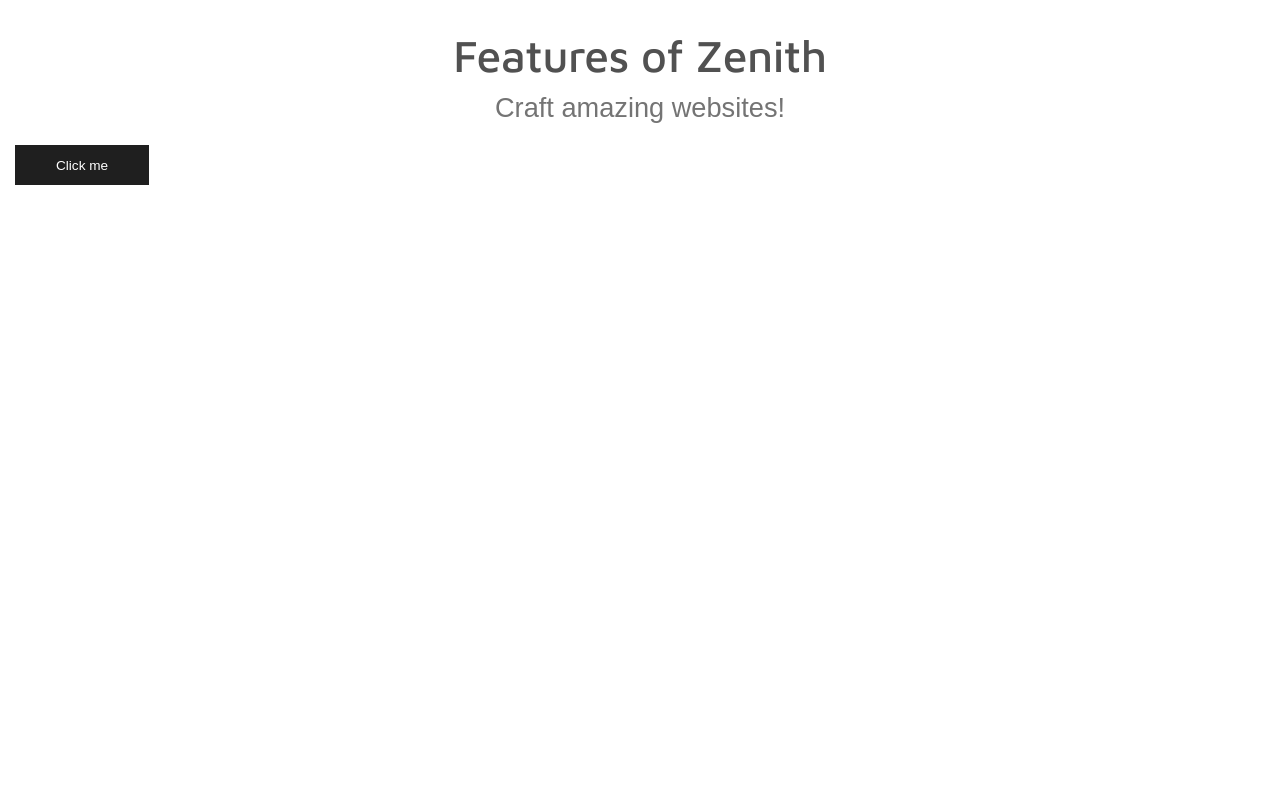
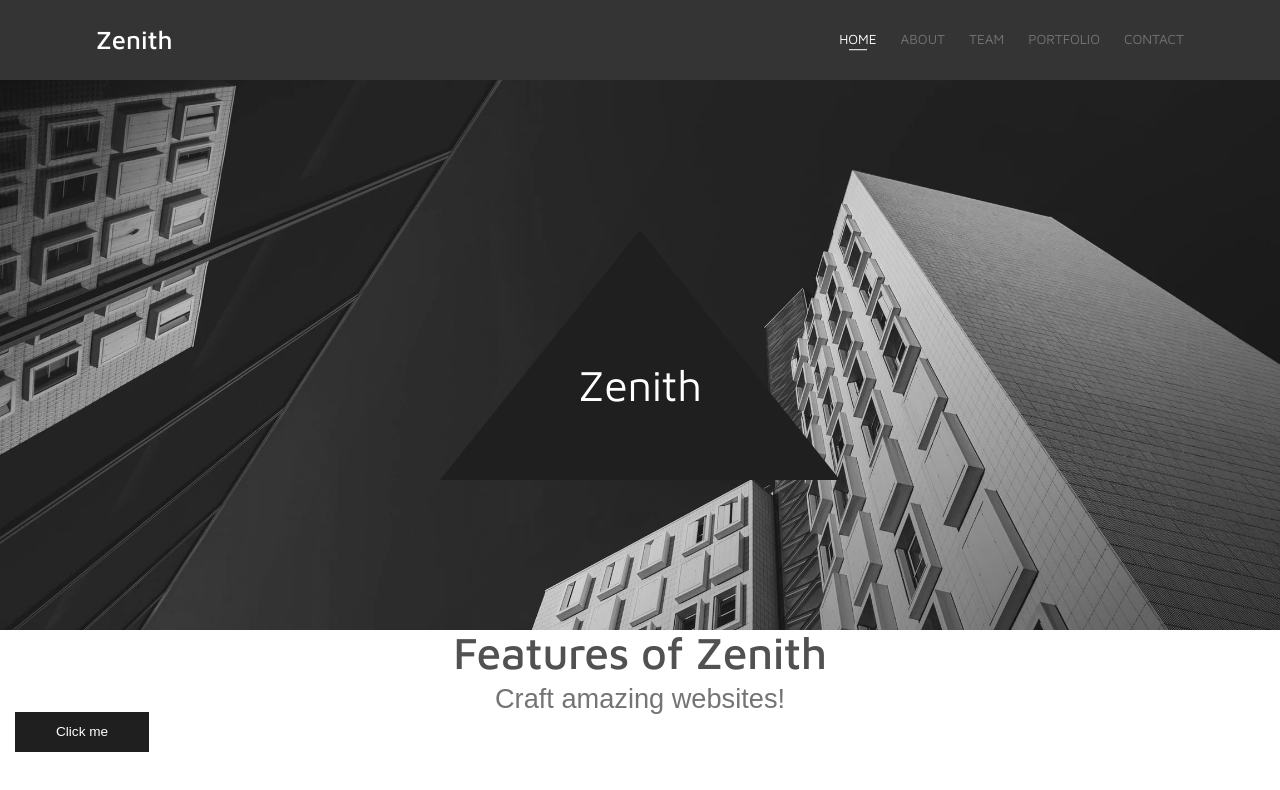
Before and after one commit to downtorio/zenith, a website: page app/index.html in a window 1280 px wide. Drawn offline with Linux system fonts and the light colour scheme; a web font is replaced by a local one.

Commit message:
Worked on basic nav layout and finished header.

```diff
--- a/app/index.html
+++ b/app/index.html
@@ -6,11 +6,33 @@
 	<link rel="stylesheet" type="text/css" href="temp/temp-styles/main.css">
 </head>
 <body>
-	<h1>Features of Zenith</h1>
-	<h2>Craft amazing websites!</h2>
-	<div class="button">
-		<div class="inner"></div>
-		<a href="#" class="button__link">Click me</a>
+
+	<nav id="navigation" class="nav">
+		<div class="wrapper nav__wrapper--flex">
+			<div id="logo"><a href="index.html" class="logo"><span>Zenith</span></a></div>
+			<ul class="nav__items">
+				<li class="nav__item nav__item--current"><a href="index.html" class="current">Home</a></li>
+				<li class="nav__item"><a href="#">About</a></li>
+				<li class="nav__item"><a href="#">Team</a></li>
+				<li class="nav__item"><a href="#">Portfolio</a></li>
+				<li class="nav__item"><a href="#">Contact</a></li>
+			</ul>
+		</div>
+	</nav>
+
+	<header id="header" class="header">
+		<div class="header__triangle">
+			<h1 class="header__heading">Zenith</h1>
+		</div>
+	</header>
+
+	<div class="test-area">
+		<h2>Features of Zenith</h1>
+		<h3>Craft amazing websites!</h2>
+		<div class="button">
+			<div class="inner"></div>
+			<a href="#" class="button__link">Click me</a>
+		</div>
 	</div>
 
 	<script src="scripts/app.js" type="text/javascript"></script>
--- /dev/null
+++ b/app/styles/_header.css
@@ -0,0 +1,31 @@
+.header {
+	/* remember this url gotta be relative to temp-styles */
+	background: url('../../images/header.jpg') no-repeat center;
+	background-size: cover;
+	height: 550px;
+
+	&__triangle {
+		background-color: $darkest;
+		clip-path: polygon(0% 100%, 50% 0%, 100% 100%);
+		height: 250px;
+		margin: 0 auto;
+		position: relative;
+		top: 50%;
+		transform: translateY(-50%);
+		width: 400px;
+	}
+
+	&__heading {
+		color: white;
+		font-family: $heading-font;
+		font-size: 2.7rem;
+		font-weight: 400;
+		letter-spacing: -0.02rem;
+		margin-block-start: 0;
+		padding: 0;
+		position: relative;
+		text-align: center;
+		top: 62%;
+		transform: translateY(-50%);
+	}
+}
--- /dev/null
+++ b/app/styles/_navigation.css
@@ -0,0 +1,79 @@
+.nav {
+	background-color: $darker;
+	height: 80px;
+
+	&__wrapper--flex {
+		align-items: center;
+		display: flex;
+		justify-content: space-between;
+		position: relative;
+		top: 50%;
+		transform: translateY(-50%);
+	}
+
+	&__items {
+		display: flex;
+		justify-content: space-between;
+		list-style: none;
+		margin: 0;
+	}
+
+	&__item {
+		font-family: $heading-font;
+		font-size: 0.85rem;
+		font-weight: 400;
+		padding: 0 12px;
+		text-transform: uppercase;
+		&:last-of-type {
+			padding-right: 0;
+		}
+
+		a {
+			color: $body-color;
+			transition: $ease-out;
+			&::after {
+				background-color: white;
+				content: "";
+				display: block;
+				height: 1px;
+				margin: 0 auto;
+				position: relative;
+				top: 3px;
+				transition: $ease-out;
+				width: 0;
+			}
+
+			&.current {
+				color: white;
+				&::after {
+					width: 50%;
+				}
+			}
+		}
+
+		&:hover {
+			a {
+				color: white;
+				&::after {
+					background-color: white;
+					width: 50%;
+				}
+			}
+		}
+	}
+}
+
+#logo {
+	color: white;
+	font-family: $heading-font;
+	font-size: 1.6rem;
+	font-weight: 500;
+	margin: 0;
+	padding: 0;
+
+	a,
+	a:hover
+	a:visited {
+		color: white;
+	}
+}
--- a/app/styles/main.css
+++ b/app/styles/main.css
@@ -1,5 +1,7 @@
 @import 'normalize.css';
 @import '_config';
+@import '_navigation';
+@import '_header';
 
 
 /**********************
@@ -7,6 +9,16 @@
 ***********************/
 * {
 	box-sizing: border-box;
+	margin-block-start: 0;
+	margin-block-end: 0;
+	margin-inline-start: 0;
+	margin-inline-end: 0;
+	padding-inline-start: 0;
+	padding-inline-end: 0;
+}
+
+html {					/*	override browser default??	*/
+	line-height: 1;
 }
 
 body {
@@ -31,11 +43,11 @@ a {
 	color: white;
 }
 
-h1 {
+h2 {
 	@mixin heading;
 }
 
-h2 {
+h3 {
 	@mixin subheading;
 }
 
--- a/app/temp/temp-styles/main.css
+++ b/app/temp/temp-styles/main.css
@@ -201,12 +201,113 @@ select { /* 1 */
   display: none;
 }/*****************
 	Variables
-******************//*************
-	Mixins
-**************//**********************
+******************//****************
+	  Mixins
+*****************/.nav {
+	background-color: #343434;
+	height: 80px;
+}.nav__wrapper--flex {
+		align-items: center;
+		display: flex;
+		justify-content: space-between;
+		position: relative;
+		top: 50%;
+		-webkit-transform: translateY(-50%);
+		        transform: translateY(-50%);
+	}.nav__items {
+		display: flex;
+		justify-content: space-between;
+		list-style: none;
+		margin: 0;
+	}.nav__item {
+		font-family: 'Maven Pro', sans-serif;
+		font-size: 0.85rem;
+		font-weight: 400;
+		padding: 0 12px;
+		text-transform: uppercase;
+	}.nav__item:last-of-type {
+			padding-right: 0;
+		}.nav__item a {
+			color: #747474;
+			transition: all 0.3s ease-out;
+		}.nav__item a::after {
+				background-color: white;
+				content: "";
+				display: block;
+				height: 1px;
+				margin: 0 auto;
+				position: relative;
+				top: 3px;
+				transition: all 0.3s ease-out;
+				width: 0;
+			}.nav__item a.current {
+				color: white;
+			}.nav__item a.current::after {
+					width: 50%;
+				}.nav__item:hover a {
+				color: white;
+			}.nav__item:hover a::after {
+					background-color: white;
+					width: 50%;
+				}#logo {
+	color: white;
+	font-family: 'Maven Pro', sans-serif;
+	font-size: 1.6rem;
+	font-weight: 500;
+	margin: 0;
+	padding: 0;
+}#logo a,
+	#logo a:hover
+	a:visited {
+		color: white;
+	}.header {
+	/* remember this url gotta be relative to temp-styles */
+	background: url('../../images/header.jpg') no-repeat center;
+	background-size: cover;
+	height: 550px;
+}.header__triangle {
+		background-color: #1f1f1f;
+		-webkit-clip-path: polygon(0% 100%, 50% 0%, 100% 100%);
+		        clip-path: polygon(0% 100%, 50% 0%, 100% 100%);
+		height: 250px;
+		margin: 0 auto;
+		position: relative;
+		top: 50%;
+		-webkit-transform: translateY(-50%);
+		        transform: translateY(-50%);
+		width: 400px;
+	}.header__heading {
+		color: white;
+		font-family: 'Maven Pro', sans-serif;
+		font-size: 2.7rem;
+		font-weight: 400;
+		letter-spacing: -0.02rem;
+		-webkit-margin-before: 0;
+		        margin-block-start: 0;
+		padding: 0;
+		position: relative;
+		text-align: center;
+		top: 62%;
+		-webkit-transform: translateY(-50%);
+		        transform: translateY(-50%);
+	}/**********************
 	General Styles
 ***********************/* {
 	box-sizing: border-box;
+	-webkit-margin-before: 0;
+	        margin-block-start: 0;
+	-webkit-margin-after: 0;
+	        margin-block-end: 0;
+	-webkit-margin-start: 0;
+	        margin-inline-start: 0;
+	-webkit-margin-end: 0;
+	        margin-inline-end: 0;
+	-webkit-padding-start: 0;
+	        padding-inline-start: 0;
+	-webkit-padding-end: 0;
+	        padding-inline-end: 0;
+}html {					/*	override browser default??	*/
+	line-height: 1;
 }body {
 	background-color: white;
 }a {
@@ -224,7 +325,7 @@ select { /* 1 */
 }::selection {
 	background-color: #747474;
 	color: white;
-}h1 {
+}h2 {
 	color: #515151;
 	font-family: 'Maven Pro', sans-serif;
 	font-size: 2.8rem;
@@ -232,7 +333,7 @@ select { /* 1 */
 	letter-spacing: -0.03rem;
 	margin-bottom: 10px;
 	text-align: center;
-}h2 {
+}h3 {
 	color: #747474;
 	font-family: 'Muli', sans-serif;
 	font-size: 1.7rem;
```
Also changed, not shown: app/styles/_config.css (+4 -3 lines).
